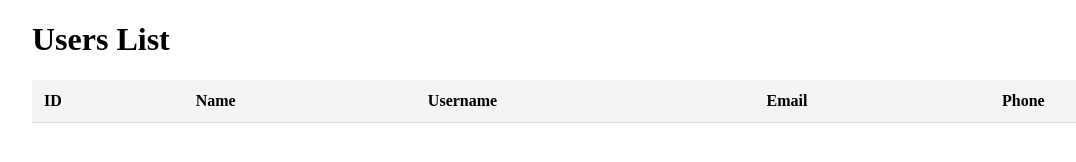
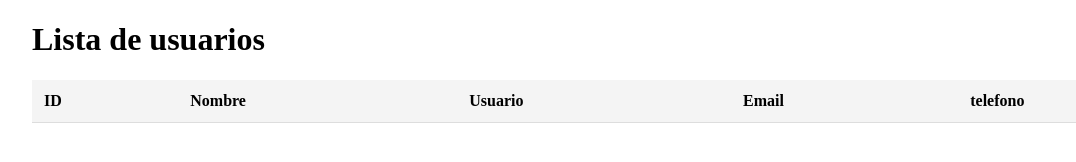
Before and after one commit to PeppoScotti/API-Grupo-1-Clase3, a plain HTML site: page index.html in a window 1280 px wide. Shown: the whole page, without its empty margins (8-1084 px from the left). Drawn offline with Linux system fonts and the light colour scheme; no server answers.

Commit message:
Traduccion HTML

```diff
--- a/index.html
+++ b/index.html
@@ -3,20 +3,20 @@
 <head>
     <meta charset="UTF-8">
     <meta name="viewport" content="width=device-width, initial-scale=1.0">
-    <title>Users Table</title>
+    <title>Tabla de usuarios</title>
     <link rel="stylesheet" href="styles.css">
 </head>
 <body>
     <div class="container">
-        <h1>Users List</h1>
+        <h1>Lista de usuarios</h1>
         <table id="usersTable">
             <thead>
                 <tr>
                     <th>ID</th>
-                    <th>Name</th>
-                    <th>Username</th>
+                    <th>Nombre</th>
+                    <th>Usuario</th>
                     <th>Email</th>
-                    <th>Phone</th>
+                    <th>telefono</th>
                 </tr>
             </thead>
             <tbody id="tableBody">
```
